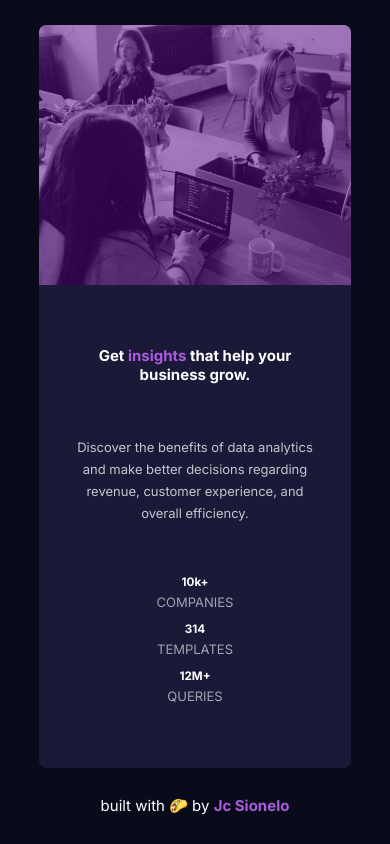
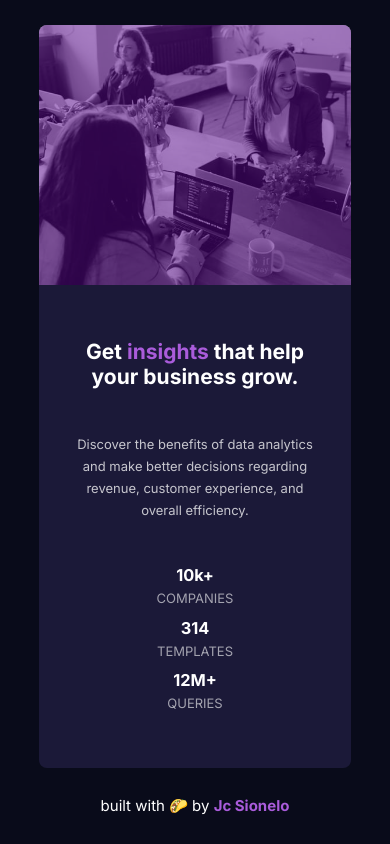
Before and after one commit to itsjcsionelo/previewcard, a plain HTML site: page index.html in a window 390 px wide. Drawn offline with Linux system fonts and the light colour scheme.

Commit message:
Add files via upload

```diff
--- a/css/sass/base/_typography.scss
+++ b/css/sass/base/_typography.scss
@@ -3,6 +3,7 @@ html {
 }
 
 body {
+    font-size: clamp(1.4rem, 3vw, 5rem);
 
     @include tablet {
         font-size: clamp(2rem, 3.2vw, 5rem);
```
Also changed, not shown: css/sass/main.css, design/desktop-sc.png (added), design/mobile-sc.png (added).
